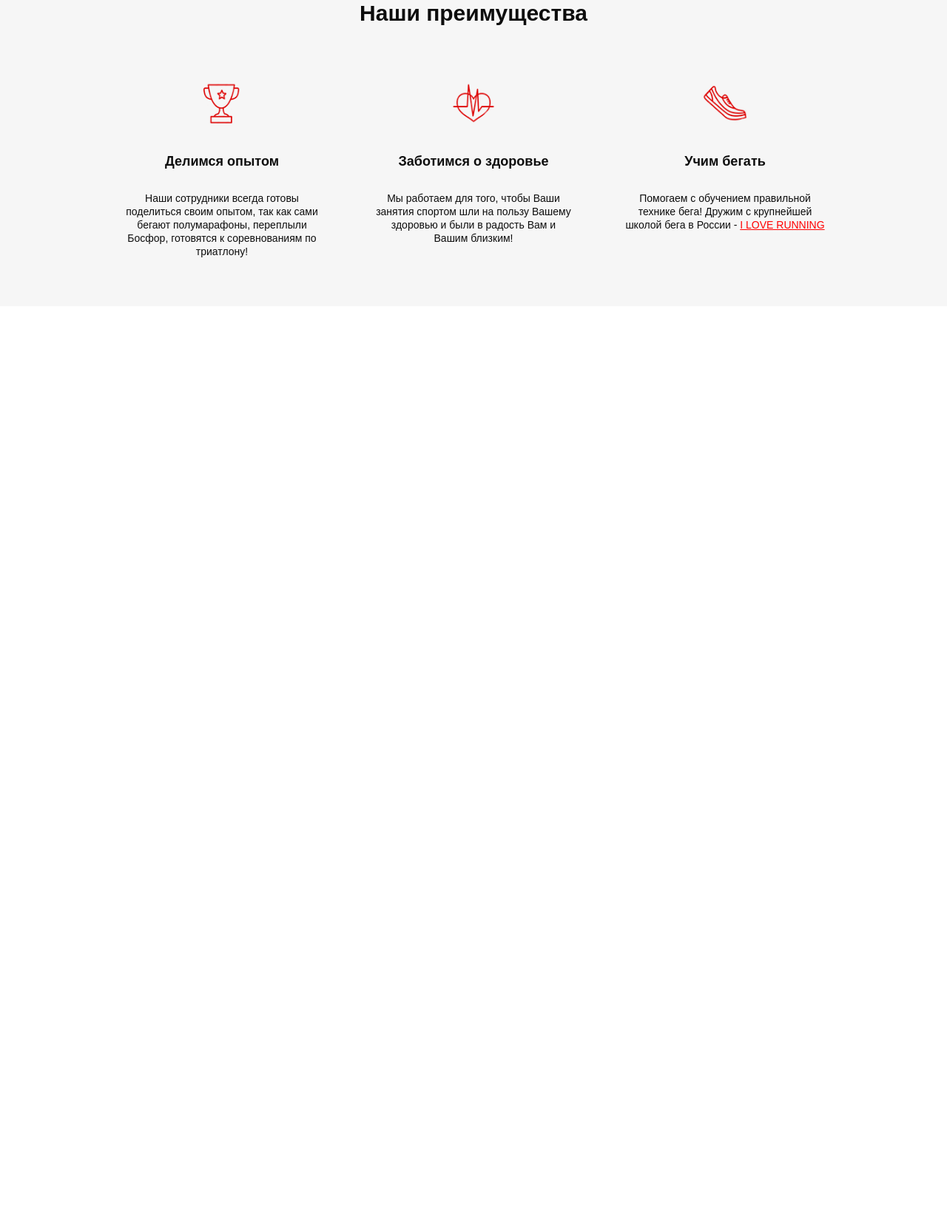
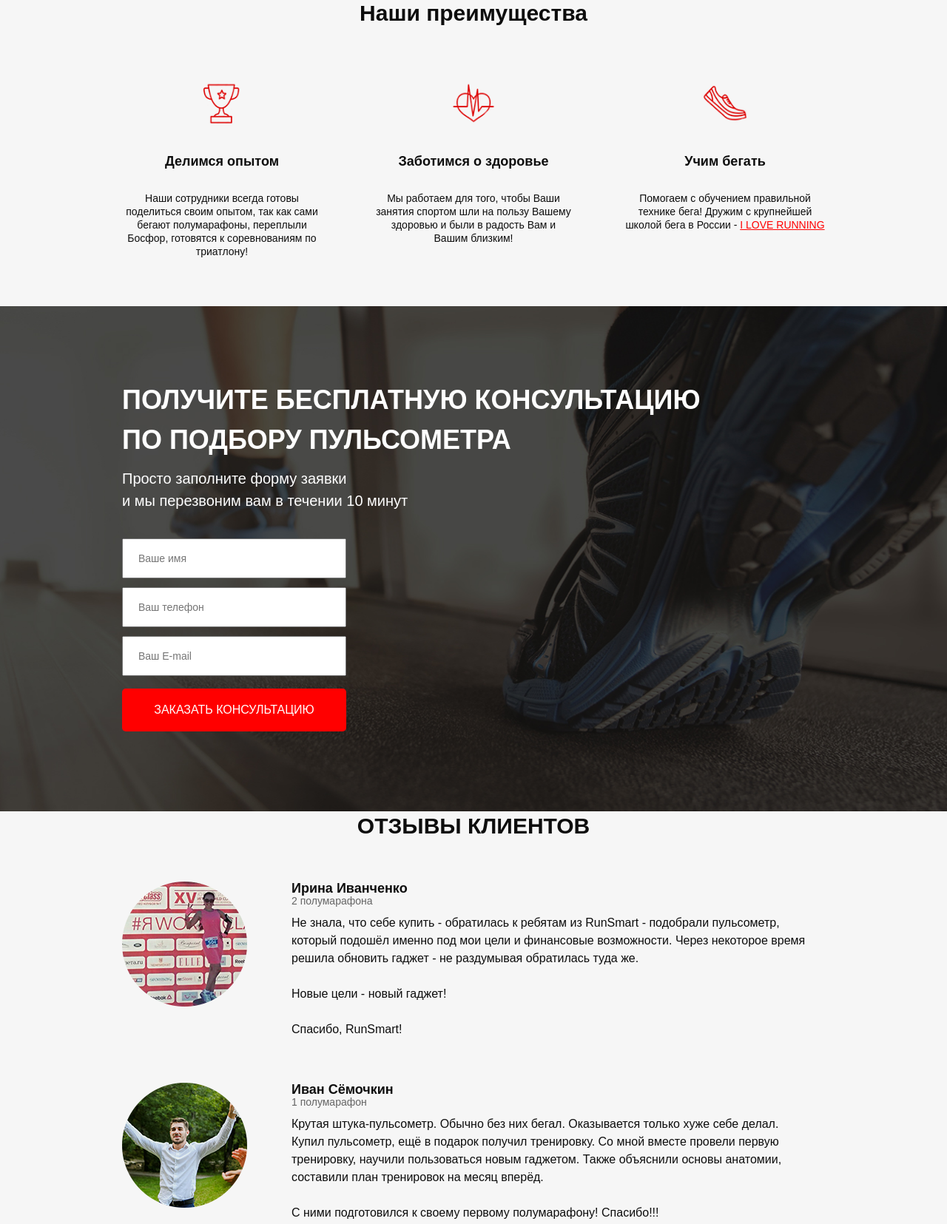
Before and after one commit to VARN0R/run-smart, a plain HTML site: page index.html in a window 1280 px wide. Shown: the part 738-2393 px from the top of the page at 74% size. Before the commit the page ends 1152 px from the top, so only its background shows below. Drawn offline with Linux system fonts and the light colour scheme.

Commit message:
add reviews section and adaptive this section

```diff
--- a/index.html
+++ b/index.html
@@ -97,6 +97,77 @@
             </div>
         </div>
     </section>
+
+    <section class="consultation">
+        <div class="container">
+            <h2 class="consultation__title">Получите бесплатную консультацию<br>
+                по подбору пульсометра </h2>
+            <div class="consultation__text">Просто заполните форму заявки<br>
+                и мы перезвоним вам в течении 10 минут</div>
+            <form action="#" class="form">
+                <input type="text" name="name" placeholder="Ваше имя">
+                <input type="number" name="phone" placeholder="Ваш телефон">
+                <input type="email" name="E-mail" placeholder="Ваш E-mail">
+                <button class="button button_submit">Заказать консультацию</button>
+            </form>
+        </div>
+    </section>
+
+    <section class="reviews">
+        <div class="container">
+            <h2 class="reviews__title">
+                Отзывы клиентов
+            </h2>
+            <div class="reviews__wrapper">
+                <div class="reviews__item">
+                    <div class="reviews__img"><img src="img/photo_1.png" alt="irina"></div>
+                    <div class="reviews__text">
+                        <div class="reviews__name">Ирина Иванченко</div>
+                        <div class="reviews__under-name">2 полумарафона</div>
+                        <div class="reviews_description">
+                            Не знала, что себе купить - обратилась к ребятам из RunSmart -
+                            подобрали пульсометр, который подошёл именно под мои цели и
+                            финансовые возможности. Через некоторое время решила обновить
+                            гаджет - не раздумывая обратилась туда же.<br><br>
+                            Новые цели - новый гаджет!<br><br>
+                            Спасибо, RunSmart!
+                        </div>
+                    </div>
+                </div>
+                <div class="reviews__item">
+                    <div class="reviews__img"><img src="img/photo_2.png" alt="irina"></div>
+                    <div class="reviews__text">
+                        <div class="reviews__name">Иван Сёмочкин</div>
+                        <div class="reviews__under-name">1 полумарафон</div>
+                        <div class="reviews_description">
+                            Крутая штука-пульсометр. Обычно без них бегал. Оказывается только хуже себе делал.<br>
+                            Купил пульсометр, ещё в подарок получил тренировку. Со мной вместе провели первую
+                            тренировку, научили пользоваться новым гаджетом. Также объяснили основы анатомии,
+                            составили план тренировок на месяц вперёд.<br><br>
+                            С ними подготовился к своему
+                            первому полумарафону! Спасибо!!!
+                        </div>
+                    </div>
+                </div>
+                <div class="reviews__item">
+                    <div class="reviews__img"><img src="img/photo_3.png" alt="irina"></div>
+                    <div class="reviews__text">
+                        <div class="reviews__name">Юлия Дашкина</div>
+                        <div class="reviews__under-name">2 полумарафона</div>
+                        <div class="reviews_description">
+                            Долго не могла начать бегать, т.к. до этого несколько раз начинала, но
+                            становилось тяжело и я бросала. От друзей услышала о RunSmart и о беге с
+                            контролем пульса и решила попробовать.<br><br>
+                            Позвонила, ребята поинтересовались моими целями и подобрали очень
+                            интересный вариант со скидкой! Теперь бегаю и наслаждаюсь бегом!
+                            Пробежала уже 2 полумарафона и несколько более коротких забегов и
+                            не намерена останавливаться!<br><br>Спасибо!!!
+                        </div>
+                    </div>
+                </div>
+            </div>
+        </div>
+    </section>
     <script src="js/script.js"></script>
 </body>
 </html>
--- a/sass/blocks/_buttons.scss
+++ b/sass/blocks/_buttons.scss
@@ -19,5 +19,10 @@
     height: 50px;
     font-size: 16px;
   }
+  &_submit {
+    width: 303px;
+    height: 58px;
+    font-size: 16px;
+  }
 
 }
--- /dev/null
+++ b/sass/blocks/_consultation.scss
@@ -0,0 +1,21 @@
+.consultation {
+  min-height: 680px;
+  background: url("../img/bg2.png") center (center/cover) no-repeat;
+  padding: 100px 0 108px 0;
+  &__title {
+    color: #FFF;
+    font-size: 36px;
+    font-weight: 700;
+    line-height: 54px;
+    text-transform: uppercase;
+  }
+  &__text {
+    color: #FFF;
+    font-size: 20px;
+    font-weight: 500;
+    line-height: 30px;
+    margin-top: 10px;
+    margin-bottom: 36px;
+  }
+
+}
--- /dev/null
+++ b/sass/blocks/_forms.scss
@@ -0,0 +1,17 @@
+.form {
+  display: flex;
+  flex-direction: column;
+  input {
+    width: 303px;
+    height: 54px;
+    color: #4B4B4B;
+    font-size: 14px;
+    font-weight: 400;
+    line-height: 66px;
+    padding: 20px;
+    margin-bottom: 12px;
+    &:nth-last-child(2) {
+      margin-bottom: 17px;
+    }
+  }
+}
--- /dev/null
+++ b/sass/blocks/_reviews.scss
@@ -0,0 +1,57 @@
+.reviews {
+  min-height: 920px;
+  padding: 5px 0 5px 0;
+  background-color: #F6F6F6;
+  &__title {
+    color: #0D0D0D;
+    text-align: center;
+    font-size: 30px;
+    font-weight: 700;
+    line-height: 30px;
+    text-transform: uppercase;
+  }
+  &__img {
+    img {
+      width: 169px;
+      height: 169px;
+    }
+  }
+  &__item {
+    display: flex;
+    justify-content: space-between;
+    align-items: flex-start;
+    margin-top: 60px;
+  }
+  &__text {
+    color: #0D0D0D;
+    font-size: 16px;
+    font-weight: 300;
+    line-height: 24px;
+    margin-left: 60px;
+  }
+  &__name {
+    font-size: 18px;
+    font-weight: 700;
+    line-height: 18px;
+  }
+  &__under-name {
+    color: #646464;
+    font-size: 14px;
+    font-weight: 500;
+    line-height: normal;
+  }
+  &_description {
+    margin-top: 10px;
+  }
+}
+
+@media (max-width: 575px){
+  .reviews__item {
+    flex-direction: column;
+  }
+  .reviews__text {
+    margin-left: 0;
+    margin-top: 20px;
+  }
+
+}
--- a/sass/style.scss
+++ b/sass/style.scss
@@ -13,6 +13,9 @@
 @import "blocks/buttons";
 @import "blocks/advantages";
 @import "blocks/hamburger";
+@import "blocks/consultation";
+@import "blocks/forms";
+@import "blocks/reviews";
 
 @media (max-width: 991px) {
     .container {
```
Also changed, not shown: css/style.min.css, 1 other file.
